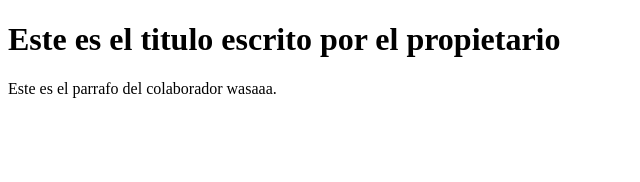
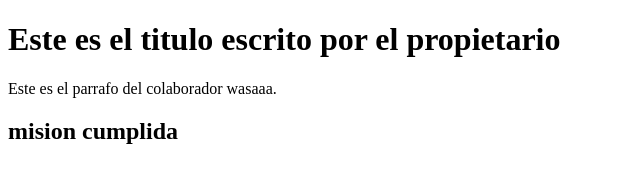
Before and after one commit to Jaime1320/HTML, a plain HTML site: page index.html in a window 1280 px wide. Shown: the whole page, without its empty margins (0-640 px from the left). Drawn offline with Linux system fonts and the light colour scheme.

Commit message:
Tarea completada

```diff
--- a/index.html
+++ b/index.html
@@ -9,6 +9,7 @@
 <body>
     <h1>Este es el titulo escrito por el propietario</h1>
     <p>Este es el parrafo del colaborador wasaaa.</p>
+    <h2>mision cumplida</h2>
 
 </body>
 </html>
```
